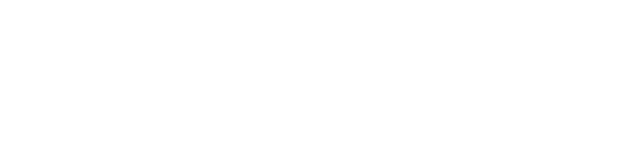
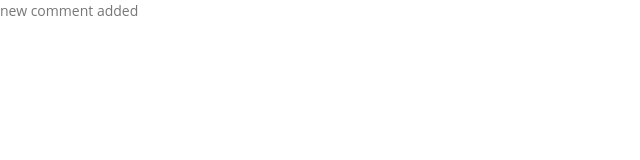
Before and after one commit to sad20/traffic, a plain HTML site: page index.html in a window 1280 px wide. Shown: the whole page, without its empty margins (0-640 px from the left). Drawn offline with nearby package versions, Linux system fonts and the light colour scheme.

Commit message:
Update index.html

```diff
--- a/index.html
+++ b/index.html
@@ -26,7 +26,7 @@
 
 <body>
     <main>
-
+      new comment added
     </main>
 
 
```
